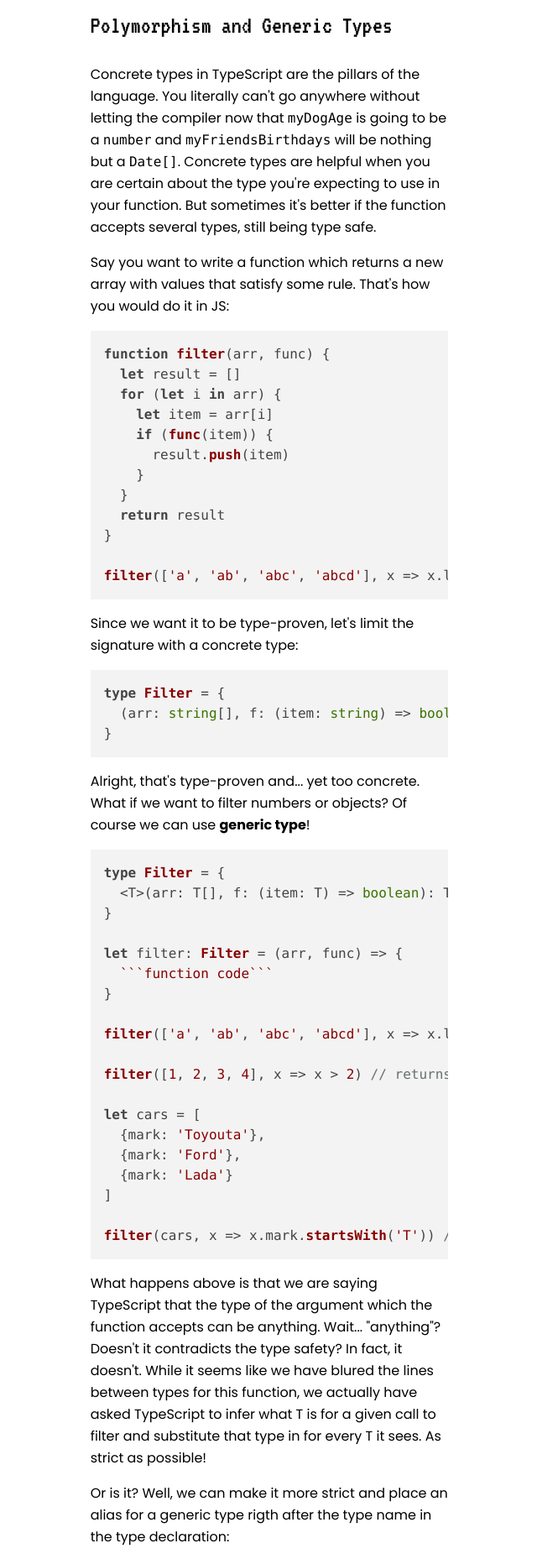
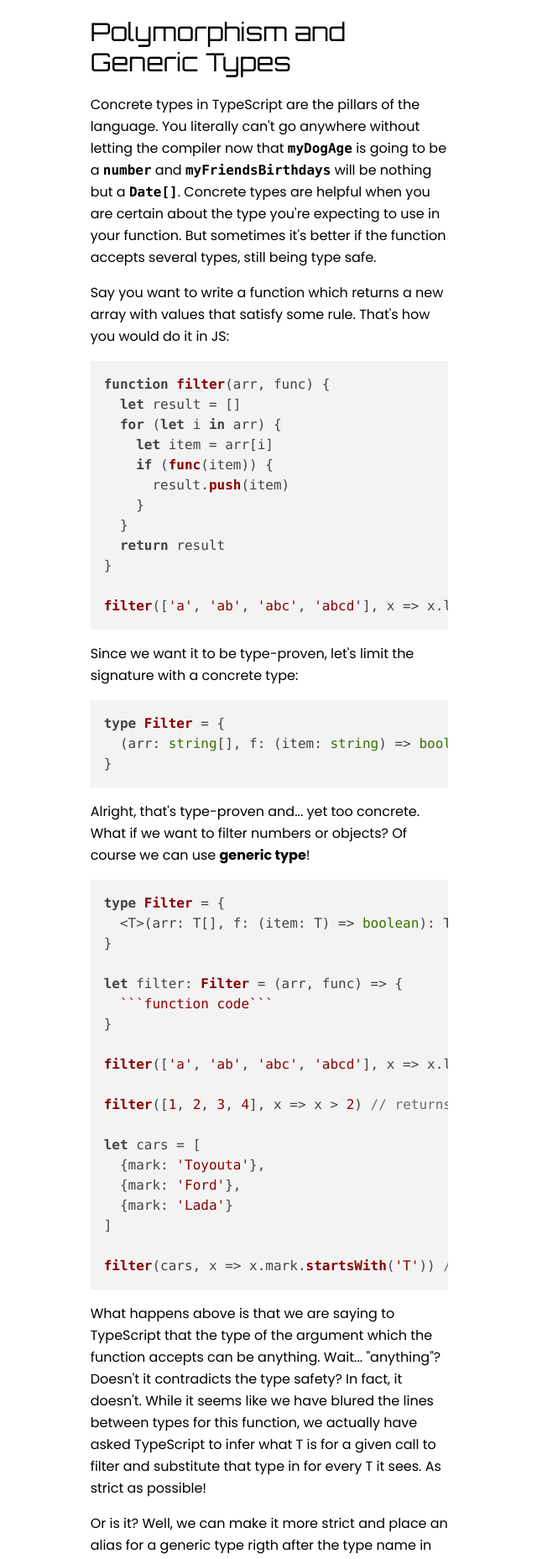
Before and after one commit to egorkonovalov/flycatcher, an Eleventy site: page src/posts/1/index.md in a window 1280 px wide. Shown: the top 1857 px of the page at 84% size, without its empty margins (319-959 px from the left). Built offline with nearby package versions, Linux system fonts and the light colour scheme; Eleventy itself is replaced by a stand-in of ours; code samples lack their colours; files that its build step writes are made by us from their sources.

Commit message:
fix: typos
and update font

````diff
--- a/src/_includes/default.njk
+++ b/src/_includes/default.njk
@@ -8,16 +8,19 @@ title: Flycatcher
     <meta charset="utf-8">
     <meta name="viewport" content="width=device-width, initial-scale=1.0">
     <link rel="stylesheet" href="{{ '/styles.css' | url }}">
+
+    {# Google Fonts #}
     <link rel="preconnect" href="https://fonts.googleapis.com">
     <link rel="preconnect" href="https://fonts.gstatic.com" crossorigin>
+    <link href="https://fonts.googleapis.com/css2?family=Orbitron:wght@400;500;600;700&family=Poppins:wght@300;400;500;600;700&display=swap" rel="stylesheet">
+
+    {# Syntax Highlight #}
     <link rel="stylesheet" href="//cdnjs.cloudflare.com/ajax/libs/highlight.js/11.7.0/styles/default.min.css">
     <script src="//cdnjs.cloudflare.com/ajax/libs/highlight.js/11.7.0/highlight.min.js"></script>
-    <link
-      href="https://fonts.googleapis.com/css2?family=Poppins:wght@300;400;500;600;700&family=VT323&display=swap"
-      rel="stylesheet">
+
     <title>{{ title }}</title>
     <style>
-      @import url('https://fonts.googleapis.com/css2?family=Poppins:wght@300;400;500;600;700 &family=VT323&display=swap');
+      @import url('https://fonts.googleapis.com/css2?family=Orbitron:wght@400;500;600;700&family=Poppins:wght@300;400;500;600;700&display=swap');
     </style>
   </head>
   <body>
--- a/src/about.njk
+++ b/src/about.njk
@@ -9,7 +9,7 @@ eleventyNavigation:
 <section class="font-body all-in-center">
   <div class="flex flex-col gap-5">
     <h1 class="text-5xl font-display">Hi</h1>
-    <p>My name is Egor, I am a designer and a web-developer.
+    <p>My name is Egor, I a web-developer and a designer.
     </p>
   </div>
 </section>
--- a/src/posts/1/index.md
+++ b/src/posts/1/index.md
@@ -7,7 +7,7 @@ date: Last Modified
 
 ## {{ title }}
 
-Concrete types in TypeScript are the pillars of the language. You literally can't go anywhere without letting the compiler now that `myDogAge` is going to be a `number` and `myFriendsBirthdays` will be nothing but a `Date[]`. Concrete types are helpful when you are certain about the type you're expecting to use in your function. But sometimes it's better if the function accepts several types, still being type safe.
+Concrete types in TypeScript are the pillars of the language. You literally can't go anywhere without letting the compiler now that **`myDogAge`** is going to be a **`number`** and **`myFriendsBirthdays`** will be nothing but a **`Date[]`**. Concrete types are helpful when you are certain about the type you're expecting to use in your function. But sometimes it's better if the function accepts several types, still being type safe.
 
 Say you want to write a function which returns a new array with values that satisfy some rule. That's how you would do it in JS:
 
@@ -58,7 +58,7 @@ let cars = [
 filter(cars, x => x.mark.startsWith('T')) // returns [{ "mark": "Toyouta"}]
 ```
 
-What happens above is that we are saying TypeScript that the type of the argument which the function accepts can be anything. Wait... "anything"? Doesn't it contradicts the type safety? In fact, it doesn't. While it seems like we have blured the lines between types for this function, we actually have asked TypeScript to infer what T is for a given call to filter and substitute that type in for every T it sees. As strict as possible!
+What happens above is that we are saying to TypeScript that the type of the argument which the function accepts can be anything. Wait... "anything"? Doesn't it contradicts the type safety? In fact, it doesn't. While it seems like we have blured the lines between types for this function, we actually have asked TypeScript to infer what T is for a given call to filter and substitute that type in for every T it sees. As strict as possible!
 
 Or is it? Well, we can make it more strict and place an alias for a generic type rigth after the type name in the type declaration:
 
--- a/src/styles/tailwind.css
+++ b/src/styles/tailwind.css
@@ -5,7 +5,7 @@
 
 @layer base {
   h2 {
-    @apply font-display text-3xl leading-loose;
+    @apply font-display text-3xl my-5;
   }
   p {
     @apply font-body leading-relaxed my-4;
--- a/tailwind.config.js
+++ b/tailwind.config.js
@@ -3,7 +3,7 @@ module.exports = {
   content: ["./src/**/*.{njk,md}", "./src/**/*.svg",],
   theme: {
     fontFamily: {
-      'display': ['VT323'],
+      'display': ['Orbitron'],
       'body': ['poppins']
     },
     extend: {},
````
